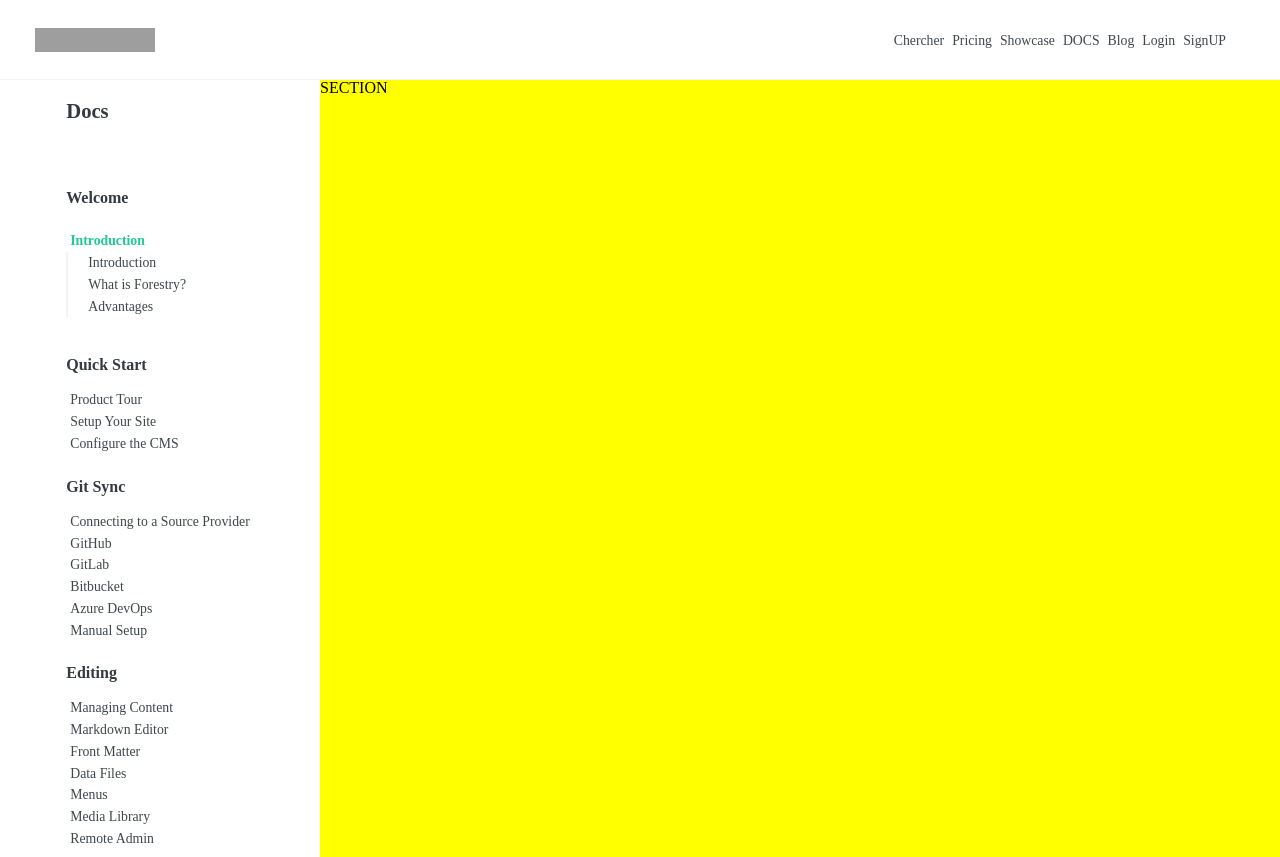
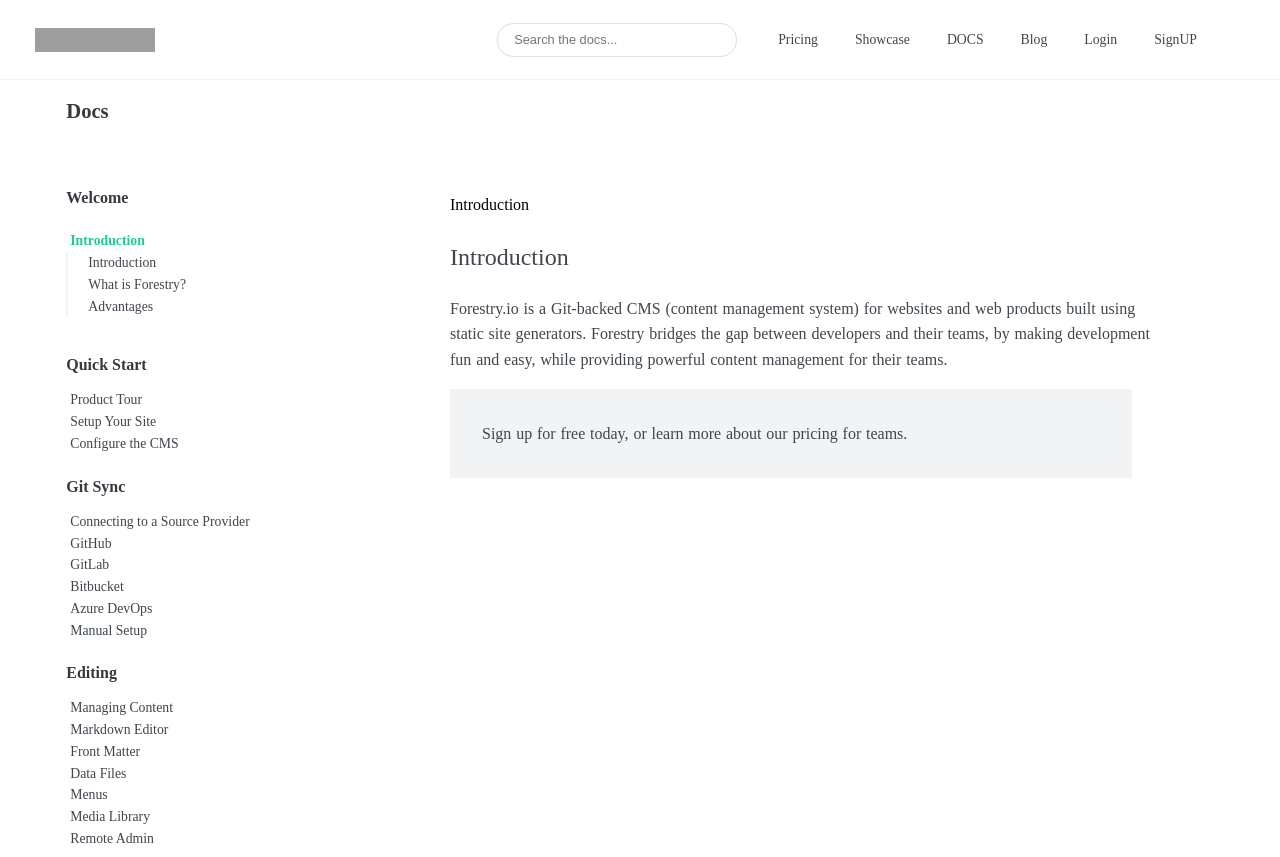
Before and after one commit to Rodoudou/documentation_For_hardcoders, a plain HTML site: page index.html in a window 1280 px wide. Shown: the top 857 px of the page. Drawn offline with Linux system fonts and the light colour scheme; grey boxes are pictures that could not be loaded.

Commit message:
last commit

```diff
--- a/index.html
+++ b/index.html
@@ -13,7 +13,11 @@
         <nav>
             <div id="logo"></div>
             <ul>
-                <li><a href="/">Chercher</a> </li>
+                <li>
+                    <input type="search" name="search" placeholder="Search the docs..."
+                        class="search--input ais-search-box--input" autocapitalize="off" autocomplete="off"
+                        autocorrect="off" role="textbox" spellcheck="false" value="">
+                </li>
                 <li><a href="/">Pricing</a> </li>
                 <li><a href="/">Showcase</a> </li>
                 <li><a href="/">DOCS</a> </li>
@@ -159,7 +163,7 @@
                     <h3>Hosting</h3>
                     <ul>
                         <li>
-                           <a href="">Deploy and host your site</a>
+                            <a href="">Deploy and host your site</a>
                         </li>
                     </ul>
                 </li>
@@ -192,7 +196,20 @@
             </ul>
         </aside>
         <section>
-            SECTION
+            <div class="md-content">
+                <h1>Introduction</h1>
+                <h2><a href="https://forestry.io/docs/welcome/#introduction">Introduction</a></h2>
+                <p>
+                    Forestry.io is a Git-backed CMS (content management system) for websites and web products built
+                    using static site generators. Forestry bridges the gap between developers and their teams, by making
+                    development fun and easy, while providing powerful content management for their teams.
+                </p>
+                <div class="shortcode-tip">
+                    <p>
+                        <a href="https://app.forestry.io/signup">Sign up</a> for free today, or learn more about our <a href="https://forestry.io/pricing">pricing</a> for teams.
+                    </p>
+                </div>
+            </div>
         </section>
         <footer>
             <div>
@@ -247,10 +264,11 @@
                         <li><a href="https://twitter.com/forestryio" title="Follow us on Twitter" target="_blank"><img
                                     src="	https://forestry.io/img/logos/twitter.svg" height="16" alt="Twitter"></a></li>
                         <li><a href="https://join.slack.com/t/forestry-community/shared_invite/enQtNDAxMTU5NzcwMzA3LTY1MzM2YTZhN2Q2ZjkyMjk2ZmNhM2Y2ODIwYmU5YWRiNDYwMWRjNzhlOWJiMTg2NDc2ZWNlNjljOTNiNDZiZDk"
-                                title="Join our community Slack" target="_blank"><img src="	https://forestry.io/img/logos/slack-symbol.svg"
-                                    height="16" alt="Slack"></a></li>
-                        <li><a href="mailto:support@forestry.io" title="Send us an email"><img src="https://forestry.io/img/email.svg"
-                                    height="12" alt="Email"></a></li>
+                                title="Join our community Slack" target="_blank"><img
+                                    src="	https://forestry.io/img/logos/slack-symbol.svg" height="16" alt="Slack"></a>
+                        </li>
+                        <li><a href="mailto:support@forestry.io" title="Send us an email"><img
+                                    src="https://forestry.io/img/email.svg" height="12" alt="Email"></a></li>
                     </ul>
                 </div>
             </div>
@@ -258,6 +276,6 @@
 
     </div>
 
-<script src="script.js"></script>
+    <script src="script.js"></script>
 
 </html>
--- a/style.css
+++ b/style.css
@@ -31,8 +31,23 @@ nav {
   justify-content: space-between;
   z-index: 20;
 }
+
 nav ul{
-  right: 0px
+  display: flex;
+  position: relative;
+  right: 50px;
+}
+nav li{
+  display: flex;
+  justify-content: center;
+  align-items: center;
+  transition: color .15s ease;
+}
+nav input[type="search"] {
+  margin-right: 33px;
+}
+nav a{
+ padding-right: 29px;
 }
 nav #logo{
   background-image: url(https://forestry.io/img/forestry-pos-full.svg?va47ea7433112d2bca6a25cc52cda6fdb);
@@ -41,7 +56,37 @@ nav #logo{
   width: 120px;
   margin-left: 35px;
 }
-
+nav .search input {
+  padding-left: 2rem;
+}
+nav .search {
+  margin-right: 2rem;
+  position: relative;
+}
+input[type=search] {
+  -webkit-appearance: none;
+  -moz-appearance: none;
+  appearance: none;
+  background: none;
+  border: 1px solid #dedede;
+  border-radius: 1rem;
+  -webkit-box-shadow: none;
+  box-shadow: none;
+  color: #343a40;
+  font-size: 12.8px;
+  font-size: 12.8px;
+  font-size: .8rem;
+  height: 16px;
+  height: 16px;
+  height: 1rem;
+  line-height: 16px;
+  line-height: 16px;
+  line-height: 1rem;
+  outline: none;
+  padding: 16px;
+  padding: 1rem;
+  width: 240px;
+}
 
 aside {
   color: #343a40;
@@ -64,7 +109,17 @@ aside a{
 }
 section {
   grid-area: section;
-  background-color: yellow;
+    font-size: 16px;
+    line-height: 1.6;
+    margin: 0 auto;
+    max-width: 700px;
+    min-height: 100vh;
+    padding: unset;
+    padding-top: 112px;
+    position: relative;
+    width: 100%;
+    word-spacing: 0.05em;
+
 }
 footer {
   grid-area: footer;
@@ -123,11 +178,7 @@ footer .slack-logo {
 
 
 
-nav ul{
-    display: flex;
-    position: relative;
-    right: 50px;
-}
+
 li{
     padding: 4px;
 }
@@ -191,3 +242,17 @@ h3{
   height: 60px;
   z-index: 25;
 }
+
+
+.shortcode-tip{
+    background: #f1f3f5;
+    margin: 1rem 0;
+    padding: 1rem 1rem 1rem 2rem;
+    position: relative;
+    width: 634px;
+}
+.md-content p{
+  color: #3f464d;
+
+  margin: 1rem 0;
+}
```
